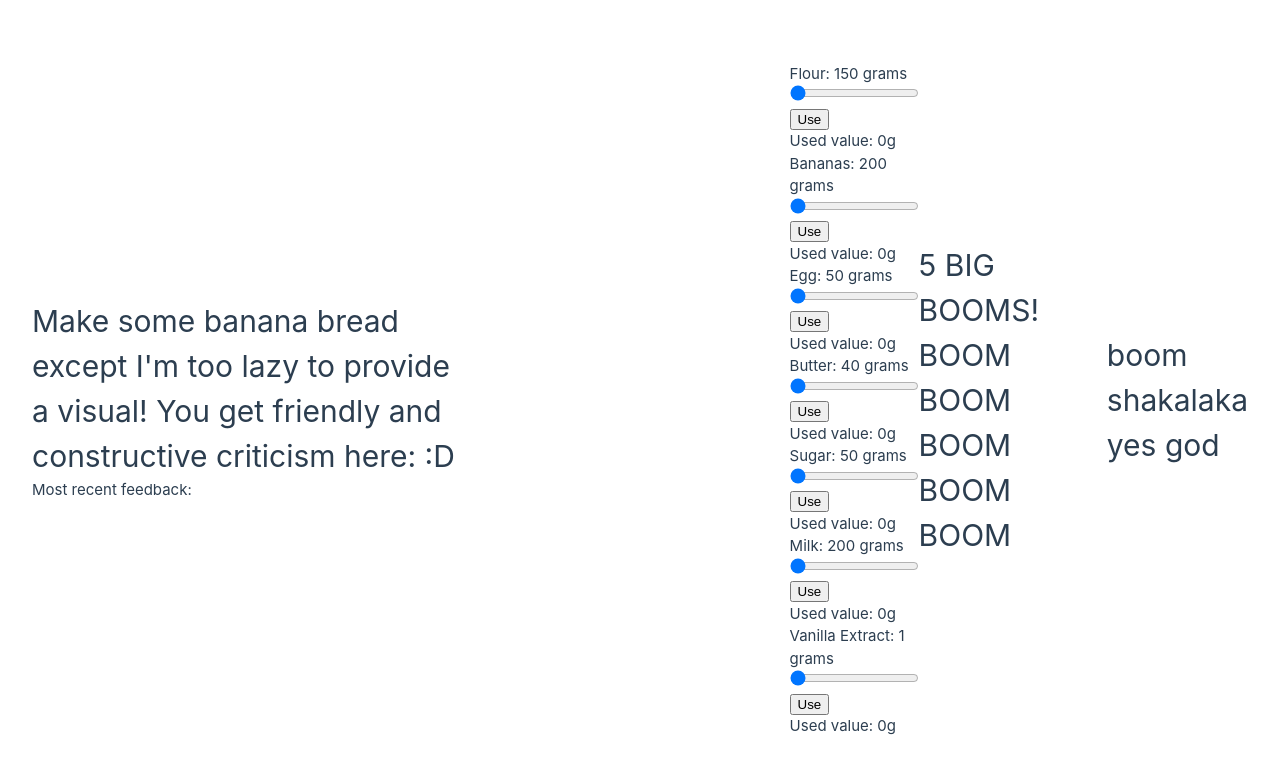
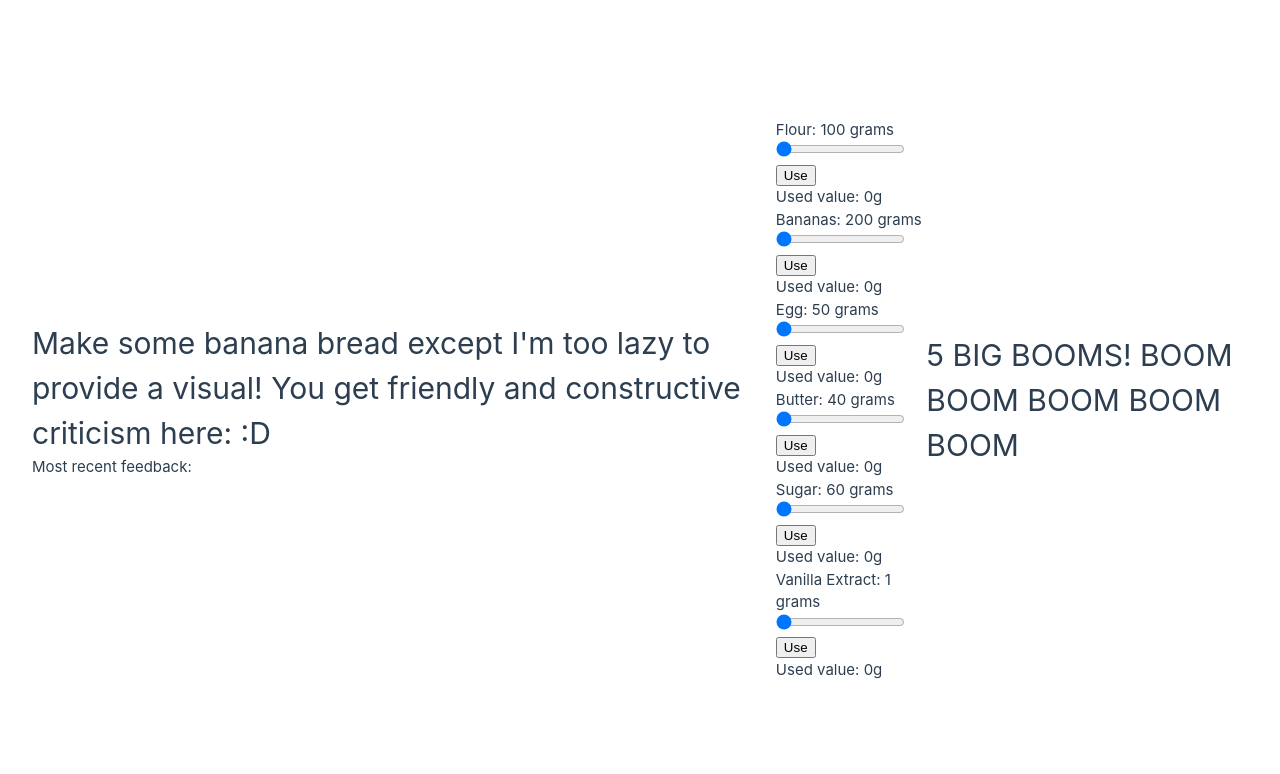
Before and after one commit to staten-island-tech/vue-reactivity-isaach55, a Vue app in the folder vue-reactivity/: page / in a window 1280 px wide. Shown: the top 774 px of the page. Built offline with nearby package versions, Linux system fonts and the light colour scheme.

Commit message:
errrrm ig its working??? its trying

```diff
--- a/vue-reactivity/src/App.vue
+++ b/vue-reactivity/src/App.vue
@@ -1,22 +1,20 @@
-<script setup>
-import IngredientsArray from './components/icons/IngredientsArray.vue';
-</script>
-
 <template>
   <header>
     <div>
-    <h1>
-      Make some banana bread except I'm too lazy to provide a visual! You get friendly and constructive criticism here: :D
-    </h1>
-    <p>Most recent feedback:</p>
-    </div>
-    <div class="wrapper">
+      <h1>
+        Make some banana bread except I'm too lazy to provide a visual! You get friendly and
+        constructive criticism here: :D
+      </h1>
+      <p>Most recent feedback:</p>
     </div>
     <IngredientsArray />
     <h1>5 BIG BOOMS! BOOM BOOM BOOM BOOM BOOM</h1>
-    <h1>boom shakalaka yes god</h1>
   </header>
 </template>
+
+<script setup>
+import IngredientsArray from './components/icons/IngredientsArray.vue'
+</script>
 
 <style scoped>
 header {
@@ -33,12 +31,5 @@ header {
     place-items: center;
     width: 100%;
   }
-
-  header .wrapper {
-    display: flex;
-    place-items: flex-start;
-    flex-wrap: wrap;
-    width: 100%;
-  }
 }
 </style>
--- a/vue-reactivity/src/components/icons/IngredientsArray.vue
+++ b/vue-reactivity/src/components/icons/IngredientsArray.vue
@@ -1,6 +1,10 @@
 <template>
   <div>
-    <SliderComponent v-for="ingredient in ingredients" :key="ingredient.name" :ingredient="ingredient" />
+    <SliderComponent
+      v-for="ingredient in ingredients"
+      :key="ingredient.name"
+      :ingredient="ingredient"
+    />
   </div>
 </template>
 
@@ -11,11 +15,12 @@ import SliderComponent from './SliderComponent.vue'
 const ingredients = reactive([
   {
     name: 'Flour',
-    min: 150,
+    min: 100,
     max: 550,
     moistureMultiplier: -1,
     sweetMultiplier: 0,
     oil: 0,
+    excessive: 325,
     message: 'this is going to be so dry are you making banana bread or mixing concrete',
   },
   {
@@ -25,43 +30,39 @@ const ingredients = reactive([
     moistureMultiplier: 0.5,
     sweetMultiplier: 0.25,
     oil: 0,
-    message: "is there even going to be any bread in this banana bread?",
+    excessive: 500,
+    message:
+      'is there even going to be any bread in this banana bread? this is banana with a side of bread',
   },
   {
     name: 'Egg',
     min: 50,
-    max: 150,
+    max: 200,
     moistureMultiplier: 1,
     sweetMultiplier: 0,
     oil: 0,
+    excessive: 125,
     message: 'that many eggs? in this economy?',
   },
   {
     name: 'Butter',
     min: 40,
-    max: 140,
+    max: 180,
     moistureMultiplier: 0,
     sweetMultiplier: 0,
-    oil: 0,
+    oil: 3,
+    excessive: 130,
     message: 'your banana bread is going to be so oily the US military would drill in it',
   },
   {
     name: 'Sugar',
-    min: 50,
-    max: 250,
+    min: 60,
+    max: 240,
     moistureMultiplier: -0.5,
     sweetMultiplier: 1,
     oil: 0,
+    excessive: 160,
     message: 'the sugar... why?',
-  },
-  {
-    name: 'Milk',
-    min: 200,
-    max: 500,
-    moistureMultiplier: 2,
-    sweetMultiplier: 0,
-    oil: 0,
-    message: 'you got some banana in your milk bread',
   },
   {
     name: 'Vanilla Extract',
--- a/vue-reactivity/src/components/icons/SliderComponent.vue
+++ b/vue-reactivity/src/components/icons/SliderComponent.vue
@@ -1,32 +1,25 @@
 <template>
   <div>
     <label> {{ ingredient.name }}: {{ itemAmount }} grams</label>
-    <input type="range"
-    :min = "ingredient.min"
-    :max = "ingredient.max"
-    v-model = "itemAmount"
-    step = "1"
-    >
+    <input type="range" :min="ingredient.min" :max="ingredient.max" v-model="itemAmount" step="1" />
     <button @click="takeSliderValue">Use</button>
-    <p> Used value: {{ usedValue }}g</p>
+    <p>Used value: {{ usedValue }}g</p>
   </div>
 </template>
 
 <script setup>
-    import { defineProps, ref } from "vue";
+import { defineProps, ref } from 'vue'
 
-    const props = defineProps(
-        {ingredient: Object});
-    let itemAmount = ref(props.ingredient.min);
+const props = defineProps({ ingredient: Object })
+let itemAmount = ref(props.ingredient.min)
 if (props.ingredient.amount) {
-        itemAmount.value = ref(props.ingredient.amount);
+  itemAmount.value = ref(props.ingredient.amount)
 }
 const usedValue = ref(0)
 function takeSliderValue() {
-        usedValue.value = itemAmount.value;
+  usedValue.value = itemAmount.value
+  //if usedValue.value > ref(props.ingredient.excessive)
 }
 </script>
 
-<style lang="scss" scoped>
-
-</style>
+<style lang="scss" scoped></style>
```
Also changed, not shown: vue-reactivity/src/components/icons/FeedbackBox.vue (added, +16 -0 lines). Lines whose indentation alone changed are shown as unchanged.
